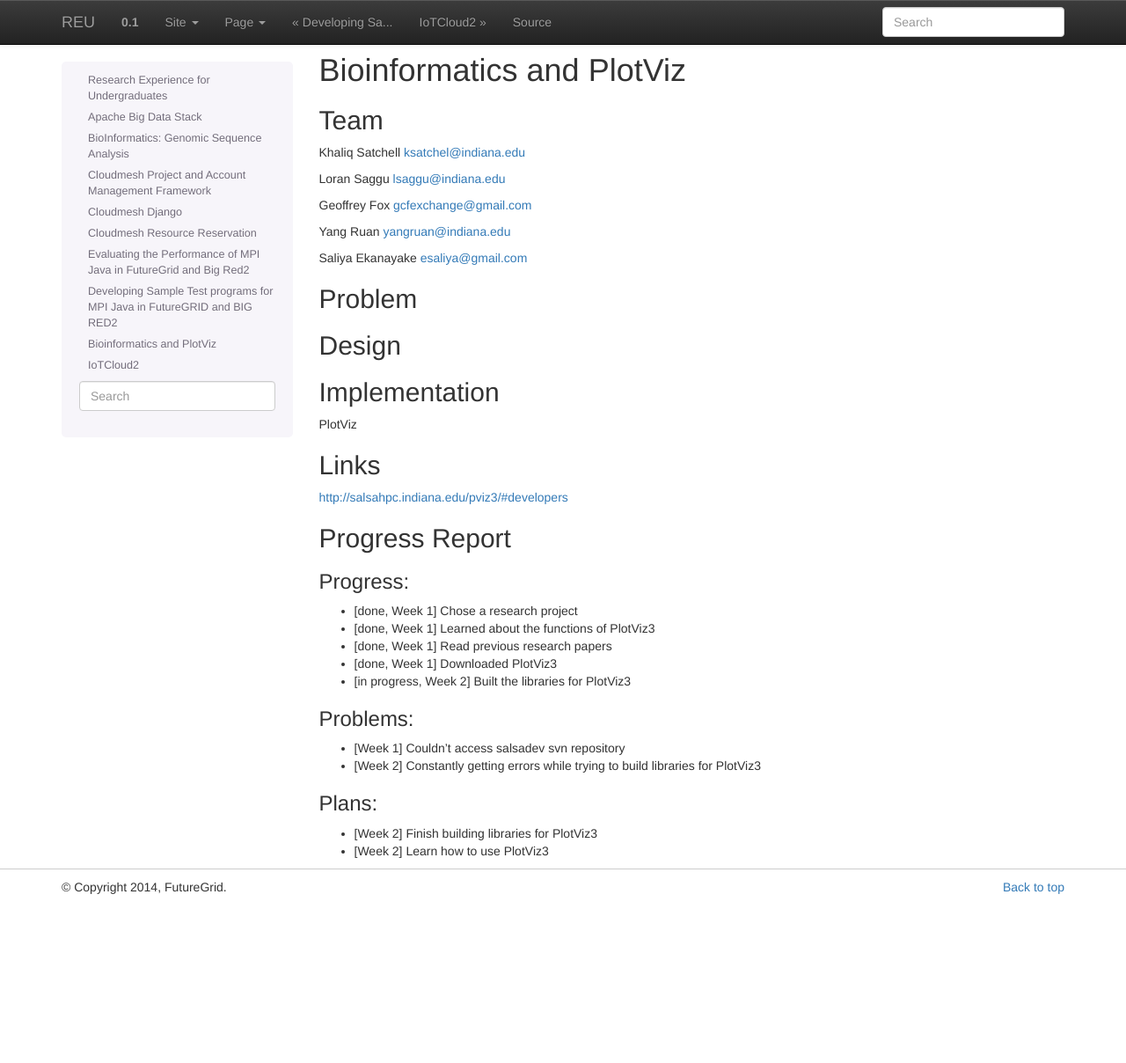
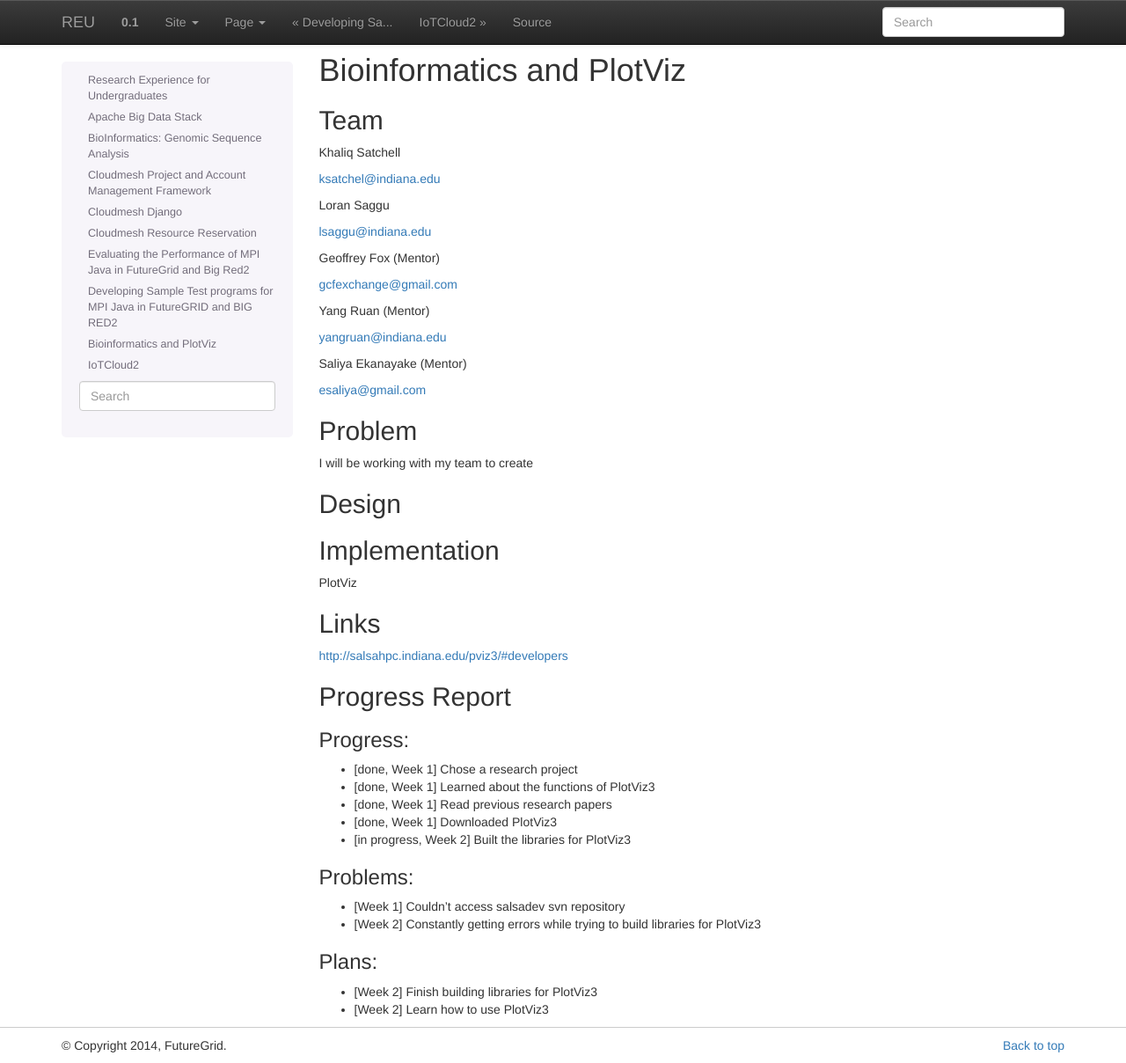
Before and after one commit to cloudmesh-project/reu-2014, a Sphinx documentation site: the page built from doc/source/projects/plotviz.rst, in a window 1280 px wide and 1208 px high. Shown: the whole window at 88% size. Built offline with Sphinx 7.4.7, drawn with Linux system fonts in a browser that asks for light colours.

Commit message:
Update plotviz.rst

```diff
--- a/doc/source/projects/plotviz.rst
+++ b/doc/source/projects/plotviz.rst
@@ -4,24 +4,32 @@ Bioinformatics and PlotViz
 Team
 ----------------------------------------------------------------------
 Khaliq Satchell
+
 ksatchel@indiana.edu
 
+
 Loran Saggu
+
 lsaggu@indiana.edu
 
-Geoffrey Fox
+Geoffrey Fox (Mentor)
+
 gcfexchange@gmail.com
 
-Yang Ruan
+
+Yang Ruan (Mentor)
+
 yangruan@indiana.edu
 
-Saliya Ekanayake
+
+Saliya Ekanayake (Mentor)
+
 esaliya@gmail.com
 
 Problem
 ----------------------------------------------------------------------
 
-
+I will be working with my team to create
 
 
 Design
```
